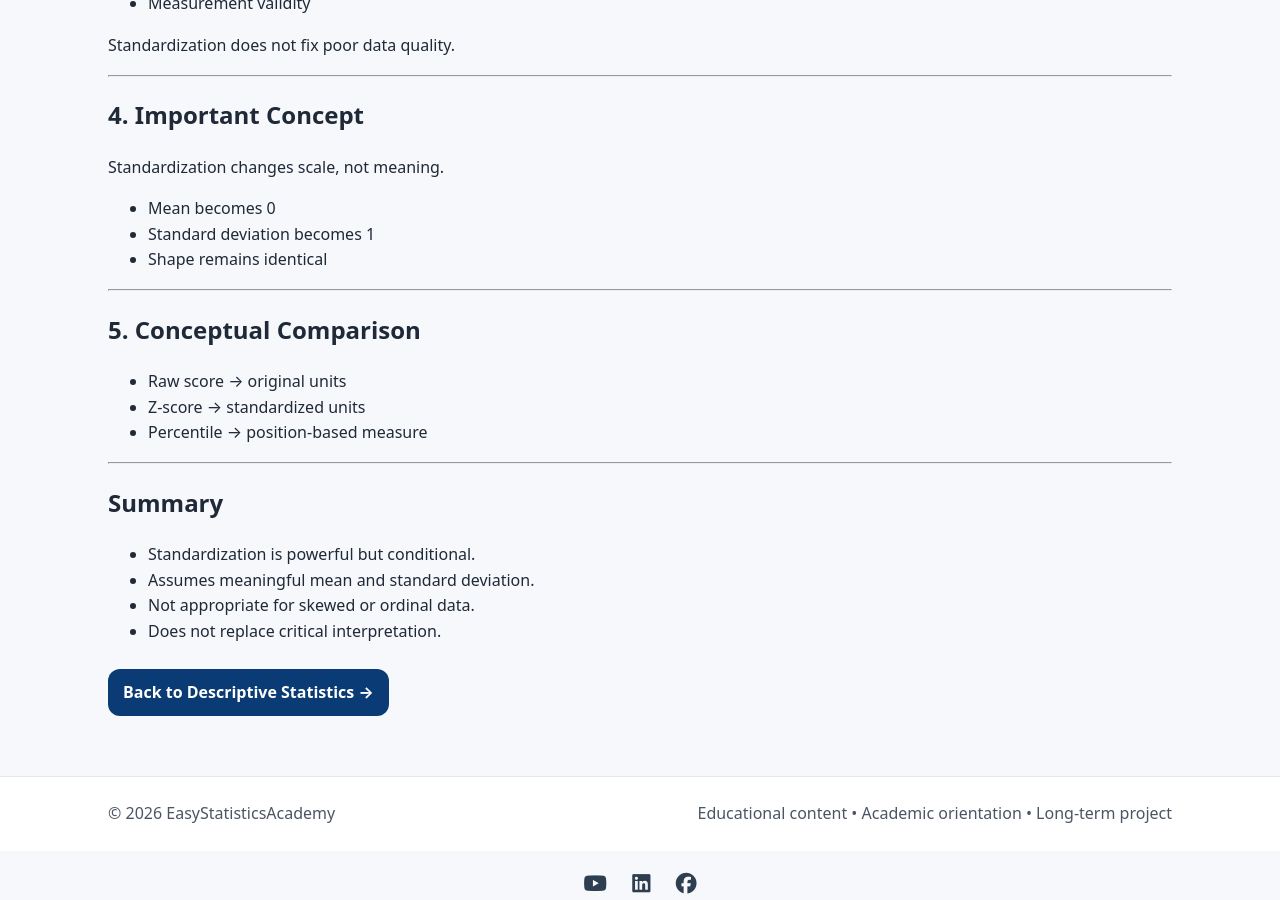
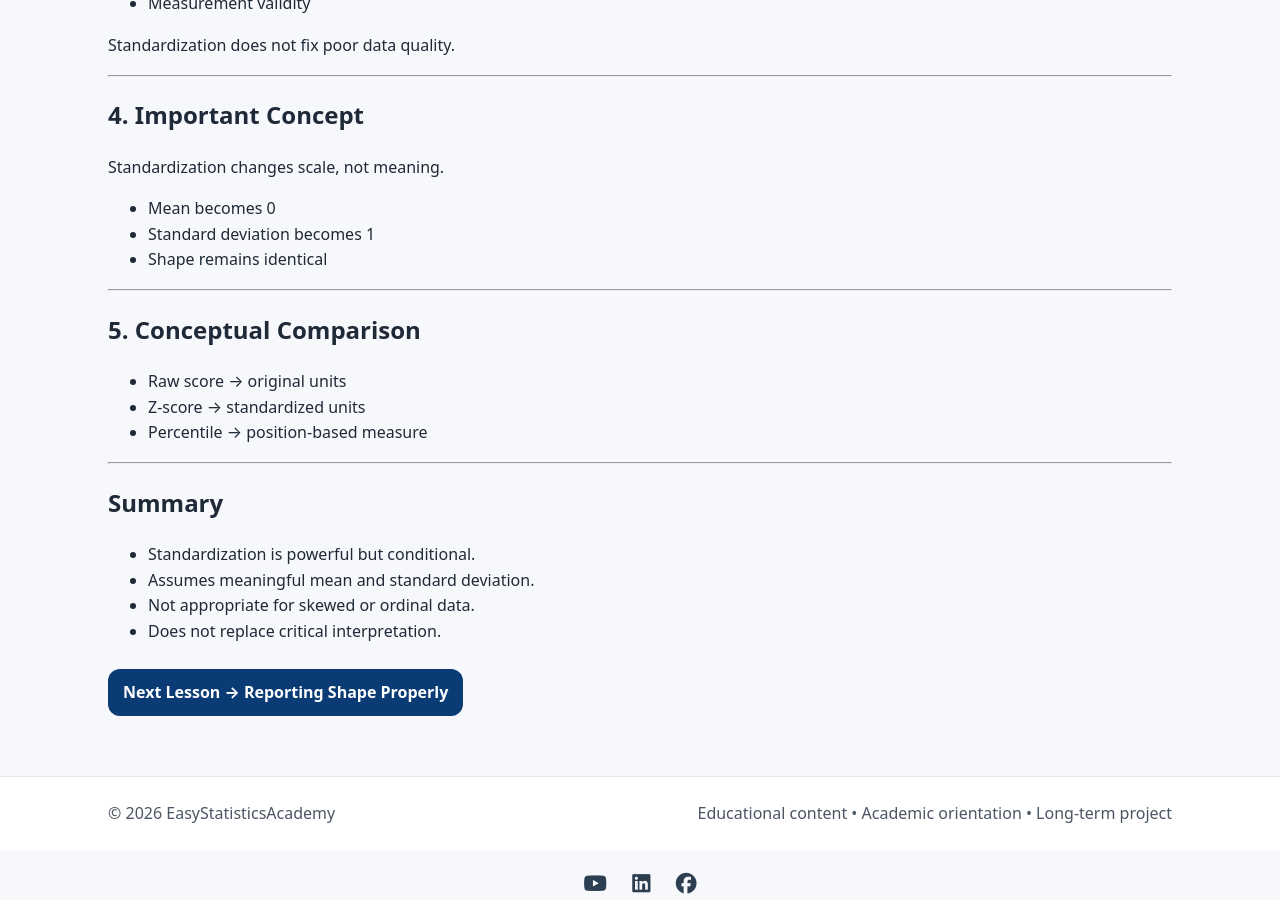
Before and after one commit to ammar-homaida-statistics/easystatisticsacademy, a Jekyll site: the page built from descriptive/shape/standardization-when-and-when-not/index.md, in a window 1280 px wide and 900 px high, scrolled down 1378 px. Built offline with Jekyll 4.4.1, drawn with Linux system fonts in a browser that asks for light colours.

Commit message:
fix next button

```diff
--- a/descriptive/shape/standardization-when-and-when-not/index.md
+++ b/descriptive/shape/standardization-when-and-when-not/index.md
@@ -140,8 +140,8 @@ sidebar: false
 </section>
 
 <section class="section section-slim">
-  <a class="btn" href="/descriptive/">
-    Back to Descriptive Statistics →
+  <a class="btn" href="/descriptive/shape/shape-in-reporting/">
+    Next Lesson → Reporting Shape Properly
   </a>
 </section>
 
```
